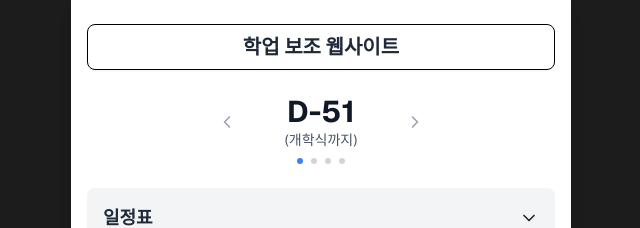
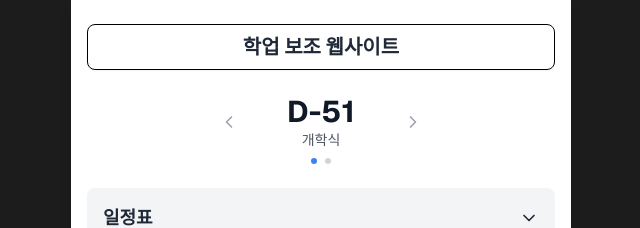
Before and after one commit to Daekyo48/academic-support-website, a Next.js app: page / in a window 1280 px wide. Shown: the top 228 px of the page, without its empty margins (319-959 px from the left). Built offline with nearby package versions, Linux system fonts and the light colour scheme.

Commit message:
Fix D-Day list

```diff
--- a/components/web-page.tsx
+++ b/components/web-page.tsx
@@ -211,10 +211,8 @@ export default function WebPage() {
   const calculateDaysLeft = useCallback(() => {
     const today = new Date()
     const targetDates = [
-      { date: new Date(2025, 2, 4), label: "개학식" },
-      { date: new Date(2025, 4, 5), label: "중간고사" },
-      { date: new Date(2025, 6, 15), label: "기말고사" },
-      { date: new Date(2025, 7, 20), label: "여름방학" },
+      { date: new Date(2025, 2, 4), label: "개학식"},
+      { date: new Date(2025, 10, 13), label: "대학수학능력시험"}
     ]
 
     return targetDates
@@ -526,7 +524,7 @@ export default function WebPage() {
                       ? `D-${daysLeft[currentDdayIndex]?.days}`
                       : "D-Day"}
                   </div>
-                  <div className="text-sm text-gray-600">({daysLeft[currentDdayIndex]?.label}까지)</div>
+                  <div className="text-sm text-gray-600">{daysLeft[currentDdayIndex]?.label}</div>
                 </div>
                 <button
                   onClick={() => setCurrentDdayIndex((prev) => (prev + 1) % daysLeft.length)}
```
